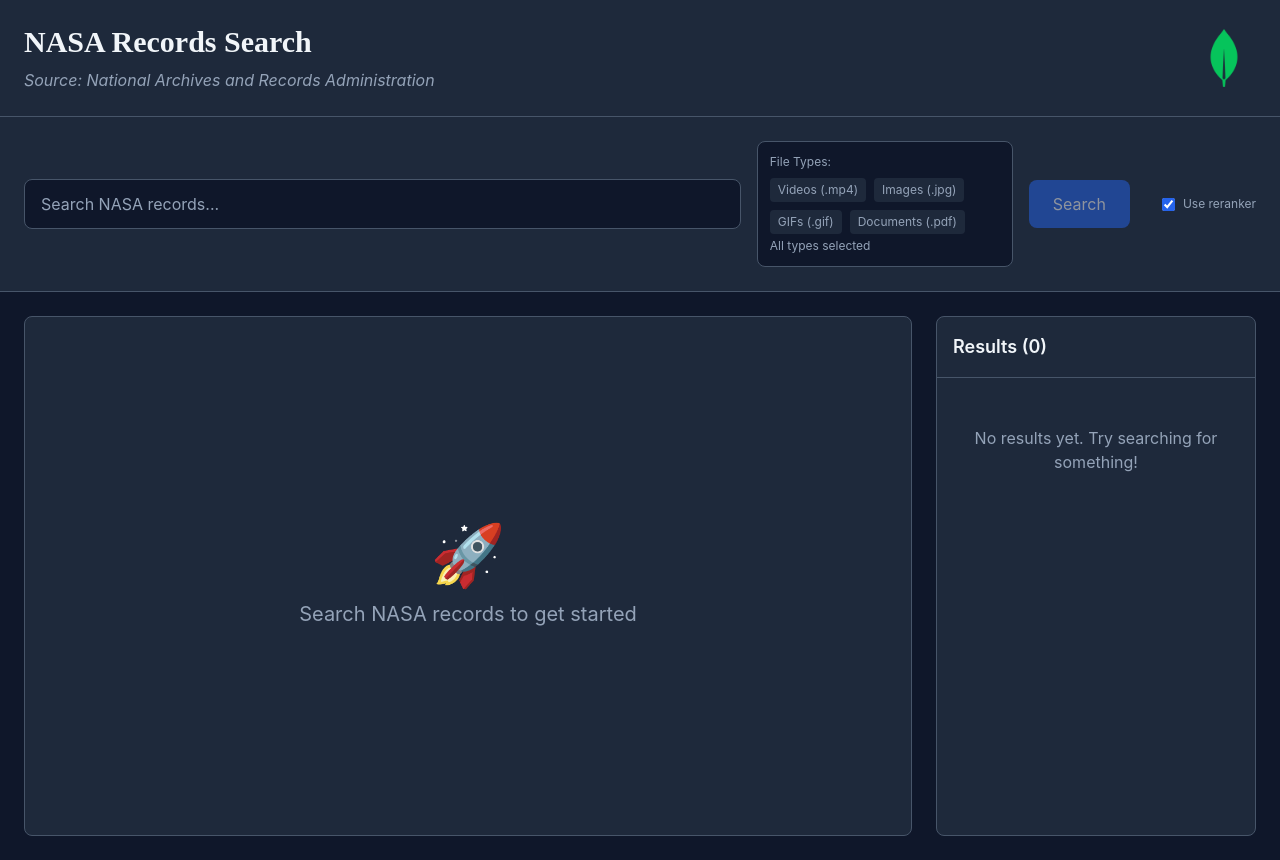
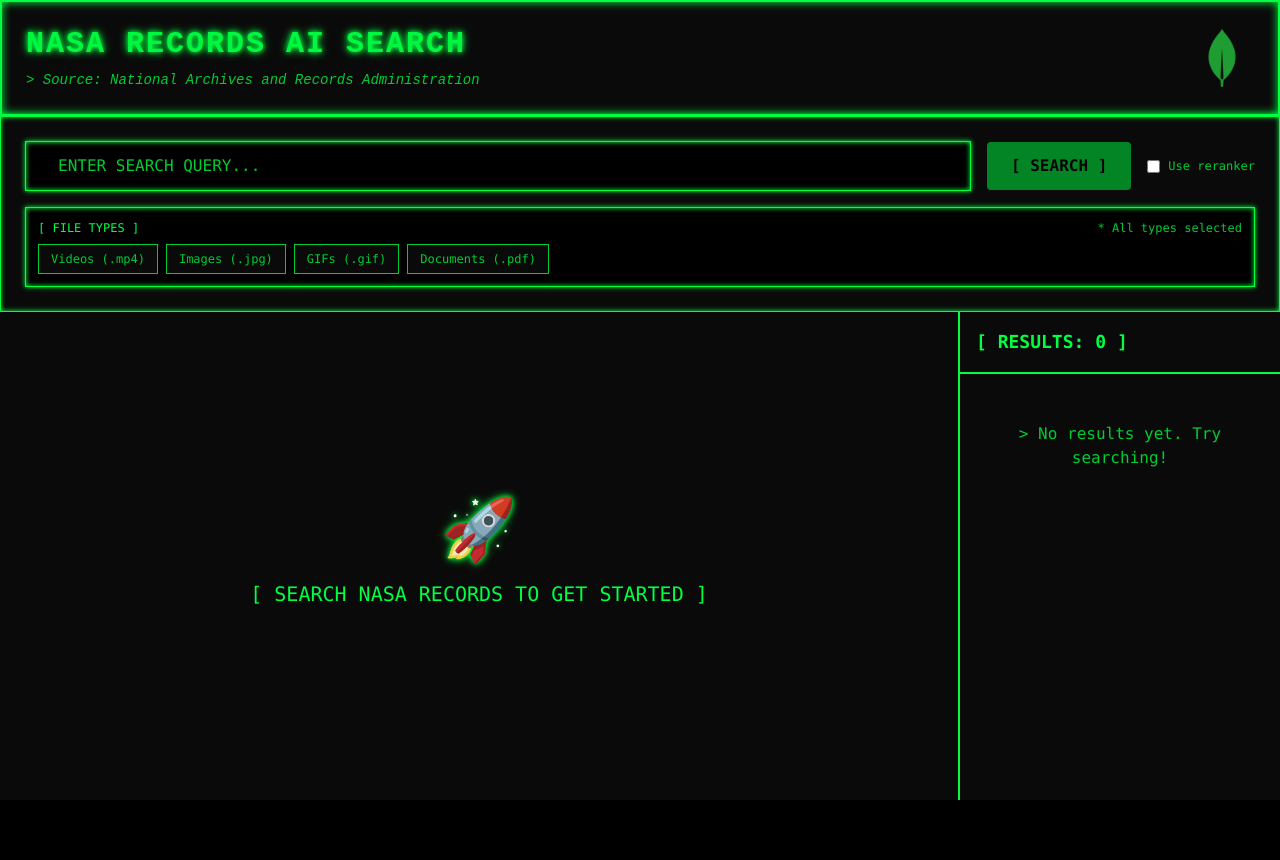
Before and after one commit to tanner-stone/nasa-multimodal-demo, a React (Vite) app: page / in a window 1280 px wide. After the commit the page ends 800 px from the top, so only its background shows below. Built offline with nearby package versions, Linux system fonts and the light colour scheme.

Commit message:
UI and functional upgrades

```diff
--- a/src/App.jsx
+++ b/src/App.jsx
@@ -18,7 +18,7 @@
   ];
 
   // Reranker toggle state
-  const [useReranker, setUseReranker] = useState(true);
+  const [useReranker, setUseReranker] = useState(false);
 
   const handleFileTypeToggle = (fileType) => {
     setSelectedFileTypes(prev =>
@@ -107,8 +107,8 @@
       return (
         <div className="flex items-center justify-center h-full text-dark-muted">
           <div className="text-center">
-            <div className="text-6xl mb-4">🚀</div>
-            <p className="text-xl">Search NASA records to get started</p>
+            <div className="text-6xl mb-4 retro-glow">🚀</div>
+            <p className="text-xl font-mono text-neon-green">[ SEARCH NASA RECORDS TO GET STARTED ]</p>
           </div>
         </div>
       );
@@ -121,14 +121,15 @@
       const startTime = getVideoStartTime(start_timestamp || 0);
       console.log(`Main video display: Loading video from ${source_s3_path} at ${startTime}s`);
       return (
-        <div className="h-full flex flex-col">
-          <h2 className="text-xl font-semibold mb-4 text-dark-text">{title}</h2>
-          <div className="flex-1 flex items-center justify-center">
+        <div className="h-full flex flex-col overflow-hidden">
+          <h2 className="text-xl font-semibold mb-4 text-dark-text flex-shrink-0">{title}</h2>
+          <div className="flex-1 flex items-center justify-center min-h-0">
             <video
               key={`${source_s3_path}-${startTime}`}
               controls
               autoPlay
               className="max-w-full max-h-full rounded-lg bg-black"
+              style={{ objectFit: 'contain' }}
               src={`${source_s3_path}#t=${startTime}`}
               onError={(e) => console.error("Video load error in main display:", e.target.error)}
             >
@@ -136,7 +137,7 @@
             </video>
           </div>
           {start_timestamp && (
-            <p className="mt-4 text-dark-muted">
+            <p className="mt-4 text-dark-muted flex-shrink-0">
               Segment starts at: {formatTimestamp(start_timestamp)} (playing from {formatTimestamp(startTime)})
             </p>
           )}
@@ -147,9 +148,9 @@
     if (file_type === 'pdf' && images.length > 0) {
       // For PDFs, embed them in an iframe or provide download link
       return (
-        <div className="h-full flex flex-col">
-          <h2 className="text-xl font-semibold mb-4 text-dark-text">{title}</h2>
-          <div className="flex-1 flex flex-col items-center justify-center relative">
+        <div className="h-full flex flex-col overflow-hidden">
+          <h2 className="text-xl font-semibold mb-4 text-dark-text flex-shrink-0">{title}</h2>
+          <div className="flex-1 flex flex-col items-center justify-center relative min-h-0">
             <iframe
               src={images[currentImageIndex]}
               className="w-full h-full rounded-lg"
@@ -191,14 +192,13 @@
 
     if (['jpg', 'gif'].includes(file_type) && images.length > 0) {
       return (
-        <div className="h-full flex flex-col">
-          <h2 className="text-xl font-semibold mb-4 text-dark-text">{title}</h2>
-          <div className="flex-1 flex items-center justify-center relative overflow-hidden">
+        <div className="h-full flex flex-col overflow-hidden">
+          <h2 className="text-xl font-semibold mb-4 text-dark-text flex-shrink-0">{title}</h2>
+          <div className="flex-1 flex items-center justify-center relative min-h-0">
             <img
               src={images[currentImageIndex]}
               alt={`${title} - Page ${currentImageIndex + 1}`}
               className="max-w-full max-h-full object-contain rounded-lg"
-              style={{ maxWidth: '100%', maxHeight: '100%' }}
             />
             {images.length > 1 && (
               <div className="absolute bottom-4 left-1/2 transform -translate-x-1/2 flex gap-2">
@@ -236,36 +236,9 @@
     );
   };
 
-  // Group video chunks by unique video (title + source_file_name)
-  const groupVideoChunks = (results) => {
-    const groups = {};
-    results.forEach((r) => {
-      if ((r.file_type === 'mp4' || r.file_type === 'video_chunk')) {
-        const groupKey = `${r.title}|||${r.source_file_name}`;
-        if (!groups[groupKey]) groups[groupKey] = [];
-        groups[groupKey].push(r);
-      }
-    });
-    return groups;
-  };
-
-  // For non-video results, just return as is
-  const getNonVideoResults = (results) =>
-    results.filter(
-      (r) => r.file_type !== 'mp4' && r.file_type !== 'video_chunk'
-    );
-
-  // For video results, group by title + source_file_name
-  const videoGroups = groupVideoChunks(results);
-  const nonVideoResults = getNonVideoResults(results);
-
-  // UI state for open dropdowns
-  const [openDropdown, setOpenDropdown] = useState(null);
-
-  const renderResultItem = (result, index, groupKey = null, isTopChunk = false) => {
-    const { file_type, source_s3_path, title, start_timestamp, source_file_name, chunk_text_content } = result;
+  const renderResultItem = (result, index) => {
+    const { file_type, source_s3_path, title, start_timestamp, source_file_name } = result;
     const images = getImageSources(result);
-    // Unique key: title + source_file_name + start_timestamp
     const uniqueKey = `${title}|||${source_file_name}|||${start_timestamp || 'no-ts'}-${index}`;
     const isSelected =
       selectedResult &&
@@ -273,55 +246,25 @@
       selectedResult.source_file_name === source_file_name &&
       selectedResult.start_timestamp === result.start_timestamp;
 
-    // If rendering a video chunk in the dropdown
-    if (groupKey && !isTopChunk) {
-      // No thumbnail, just timestamp and chunk_text_content
-      return (
-        <div
-          key={uniqueKey}
-          onMouseDown={(e) => {
-            e.stopPropagation();
-            // Force re-render by creating a new object reference
-            setSelectedResult({ ...result });
-            setCurrentImageIndex(0);
-          }}
-          className={`pl-8 pr-2 py-2 cursor-pointer rounded transition-colors text-xs leading-tight ${
-            isSelected
-              ? 'bg-blue-900/40 text-blue-200'
-              : 'hover:bg-dark-card/80 text-dark-muted'
-          }`}
-          style={{ borderLeft: '2px solid #334155' }}
-        >
-          <span className="font-mono text-[11px] text-blue-300 mr-2">
-            {formatTimestamp(start_timestamp)}
-          </span>
-          <span className="truncate">{chunk_text_content || <em>No text</em>}</span>
-        </div>
-      );
-    }
+    // Calculate progress percentage for video chunks (0-100%)
+    const progressPercentage = start_timestamp ? Math.min((start_timestamp / 600) * 100, 100) : 0;
 
-    // Otherwise, render the main result item (video group or non-video)
     return (
       <div
         key={uniqueKey}
         onClick={() => {
-          // For video group, play top chunk; for non-video, play as usual
-          if (groupKey) {
-            setSelectedResult({ ...videoGroups[groupKey][0] });
-          } else {
           setSelectedResult({ ...result });
-          }
           setCurrentImageIndex(0);
         }}
-        className={`p-4 rounded-lg cursor-pointer transition-colors border ${
+        className={`p-3 cursor-pointer transition-all border font-mono ${
           isSelected
-            ? 'bg-dark-card border-blue-500'
-            : 'bg-dark-surface border-dark-border hover:bg-dark-card'
+            ? 'bg-dark-card neon-border shadow-neon'
+            : 'bg-dark-surface border-neon-green-dark hover:border-neon-green hover:shadow-neon'
         }`}
       >
         <div className="flex gap-3">
-          <div className="flex-shrink-0 w-16 h-16 bg-dark-bg rounded-lg flex items-center justify-center overflow-hidden relative">
-            {(file_type === 'mp4' || file_type === 'video_chunk') && source_s3_path && (!groupKey || isTopChunk) ? (
+          <div className="flex-shrink-0 w-16 h-16 bg-dark-bg border border-neon-green-dark flex items-center justify-center overflow-hidden relative">
+            {(file_type === 'mp4' || file_type === 'video_chunk') && source_s3_path ? (
               <>
                 <video
                   className="w-full h-full object-cover"
@@ -331,14 +274,14 @@
                   onError={(e) => {
                     console.error("Video thumbnail load error:", e.target.error, source_s3_path);
                     e.target.style.display = 'none';
-                    e.target.nextSibling.style.display = 'flex'; // Show fallback emoji
+                    e.target.parentElement.innerHTML = '<div class="text-2xl flex items-center justify-center h-full">🎥</div>';
                   }}
                 ></video>
-                <div className="absolute inset-0 flex items-center justify-center pointer-events-none">
-                  <div className="text-2xl bg-black/50 rounded-full p-1">🎥</div>
-                </div>
+                {start_timestamp && (
+                  <div className="video-progress-bar" style={{ width: `${progressPercentage}%` }}></div>
+                )}
               </>
-            ) : images.length > 0 && file_type !== 'pdf' && (!groupKey || isTopChunk) ? (
+            ) : images.length > 0 && file_type !== 'pdf' ? (
               <img
                 src={images[0]}
                 alt={title}
@@ -346,7 +289,7 @@
                 onError={(e) => {
                   console.error("Image thumbnail load error:", e.target.error, images[0]);
                   e.target.style.display = 'none';
-                  e.target.parentElement.innerHTML = '<div class="text-2xl">📄</div>'; // Fallback to emoji
+                  e.target.parentElement.innerHTML = '<div class="text-2xl">📄</div>';
                 }}
               />
             ) : (
@@ -356,97 +299,99 @@
             )}
           </div>
           <div className="flex-1 min-w-0">
-            <h3 className="font-medium text-dark-text text-sm line-clamp-2 mb-1">
+            <h3 className="font-medium text-neon-green text-xs line-clamp-2 mb-1">
               {title}
               {source_file_name && (
-                <span className="ml-1 text-xs text-dark-muted font-mono">{source_file_name}</span>
+                <span className="ml-1 text-[10px] text-dark-muted">{source_file_name}</span>
               )}
             </h3>
-            <div className="flex items-center gap-2 text-xs text-dark-muted">
-              <span className="px-2 py-1 bg-dark-bg rounded text-xs">
-                {file_type?.toUpperCase()}
+            <div className="flex items-center gap-2 text-[10px] text-neon-green-dark">
+              <span className="px-2 py-0.5 bg-dark-bg border border-neon-green-dark">
+                [{file_type?.toUpperCase()}]
               </span>
               {start_timestamp && (
-                <span>{formatTimestamp(start_timestamp)}</span>
+                <span>[{formatTimestamp(start_timestamp)}]</span>
               )}
             </div>
           </div>
-          {/* Dropdown toggle for video groups */}
-          {groupKey && videoGroups[groupKey].length > 1 && (
-            <button
-              className="ml-2 px-2 py-1 text-xs bg-dark-bg rounded hover:bg-blue-800/60 text-blue-300"
-              onClick={(e) => {
-                e.stopPropagation();
-                setOpenDropdown(openDropdown === groupKey ? null : groupKey);
-              }}
-              aria-label="Show video chunks"
-            >
-              {openDropdown === groupKey ? '▲' : '▼'}
-            </button>
-          )}
         </div>
-        {/* Dropdown for video chunks */}
-        {groupKey && openDropdown === groupKey && (
-          <div className="mt-2">
-            {videoGroups[groupKey]
-              .sort((a, b) => (a.start_timestamp || 0) - (b.start_timestamp || 0))
-              .map((chunk, idx) =>
-                // Only render the dropdown chunk, not recursively render the group
-                renderResultItem(chunk, idx, null, false)
-              )}
-          </div>
-        )}
       </div>
     );
   };
 
   return (
-    <div className="min-h-screen bg-dark-bg text-dark-text">
+    <div className="h-screen bg-dark-bg text-dark-text flex flex-col overflow-hidden">
       {/* Header */}
-      <header className="bg-dark-surface border-b border-dark-border p-6">
+      <header className="bg-dark-surface neon-border-lg p-6 flex-shrink-0">
         <div className="max-w-7xl mx-auto flex items-center justify-between">
           <div>
-            <h1 className="text-3xl font-bold text-dark-text mb-2" style={{ fontFamily: 'Noto Serif JP, serif' }}>
-              NASA Records Search
+            <h1 className="text-3xl font-bold text-neon-green retro-glow mb-2" style={{ fontFamily: 'Courier New, monospace', letterSpacing: '2px' }}>
+              NASA RECORDS AI SEARCH
             </h1>
-            <p className="text-dark-muted italic">
-              Source: National Archives and Records Administration
+            <p className="text-dark-muted italic text-sm">
+              &gt; Source: National Archives and Records Administration
             </p>
           </div>
           <div className="flex-shrink-0">
             <img
               src="/mdb-leaf.png"
               alt="MongoDB Logo"
-              className="h-16 w-auto opacity-80 hover:opacity-100 transition-opacity"
+              className="h-16 w-auto opacity-60 hover:opacity-100 transition-opacity"
+              style={{ filter: 'brightness(0) saturate(100%) invert(88%) sepia(85%) saturate(2427%) hue-rotate(54deg) brightness(104%) contrast(119%)' }}
             />
           </div>
         </div>
       </header>
 
       {/* Search Bar */}
-      <div className="bg-dark-surface border-b border-dark-border p-6">
+      <div className="bg-dark-surface neon-border p-6 flex-shrink-0">
         <div className="max-w-7xl mx-auto">
-          <form onSubmit={handleSearch} className="flex gap-4 items-center">
+          <form onSubmit={handleSearch} className="space-y-4">
+            <div className="flex gap-4 items-center">
               <div className="flex-1">
                 <input
                   type="text"
                   value={query}
                   onChange={(e) => setQuery(e.target.value)}
-                placeholder="Search NASA records..."
-                className="w-full px-4 py-3 bg-dark-bg border border-dark-border rounded-lg text-dark-text placeholder-dark-muted focus:outline-none focus:ring-2 focus:ring-blue-500 focus:border-transparent"
+                  placeholder="ENTER SEARCH QUERY..."
+                  className="w-full px-4 py-3 bg-dark-bg neon-border text-neon-green placeholder-dark-muted focus:outline-none focus:shadow-neon transition-all font-mono blinking-cursor"
                 />
               </div>
-            <div className="w-64">
-              <div className="bg-dark-bg border border-dark-border rounded-lg p-3">
-                <div className="text-xs text-dark-muted mb-2">File Types:</div>
+              <button
+                type="submit"
+                disabled={loading || !query.trim()}
+                className="px-6 py-3 bg-neon-green text-black font-bold rounded neon-button disabled:opacity-50 disabled:cursor-not-allowed transition-all font-mono"
+              >
+                {loading ? '[ SEARCHING... ]' : '[ SEARCH ]'}
+              </button>
+              {/* Reranker toggle */}
+              <label className="flex items-center gap-2 text-xs text-neon-green-dark select-none cursor-pointer font-mono whitespace-nowrap">
+                <input
+                  type="checkbox"
+                  checked={useReranker}
+                  onChange={() => setUseReranker((v) => !v)}
+                  className="accent-neon-green"
+                />
+                Use reranker
+              </label>
+            </div>
+
+            {/* File Types Filter - Now Below */}
+            <div className="bg-dark-bg neon-border p-3">
+              <div className="flex items-center justify-between mb-2">
+                <div className="text-xs text-neon-green font-mono">[ FILE TYPES ]</div>
+                {selectedFileTypes.length === 0 && (
+                  <div className="text-xs text-dark-muted font-mono">* All types selected</div>
+                )}
+              </div>
               <div className="flex flex-wrap gap-2">
                 {fileTypes.map(type => (
                   <label
                     key={type.value}
-                      className={`flex items-center gap-1 px-2 py-1 rounded text-xs cursor-pointer transition-colors ${
+                    className={`flex items-center gap-1 px-3 py-1.5 text-xs cursor-pointer transition-all font-mono ${
                       selectedFileTypes.includes(type.value)
-                          ? 'bg-blue-600 text-white'
-                          : 'bg-dark-surface text-dark-muted hover:bg-dark-card'
+                        ? 'bg-neon-green text-black neon-button'
+                        : 'bg-dark-surface text-neon-green-dark border border-neon-green-dark hover:border-neon-green hover:text-neon-green'
                     }`}
                   >
                     <input
@@ -459,64 +404,39 @@
                   </label>
                 ))}
               </div>
-                {selectedFileTypes.length === 0 && (
-                  <div className="text-xs text-dark-muted mt-1">All types selected</div>
-                )}
             </div>
-            </div>
-            <button
-              type="submit"
-              disabled={loading || !query.trim()}
-              className="px-6 py-3 bg-blue-600 text-white rounded-lg hover:bg-blue-700 disabled:opacity-50 disabled:cursor-not-allowed transition-colors"
-            >
-              {loading ? 'Searching...' : 'Search'}
-            </button>
-            {/* Reranker toggle */}
-            <label className="ml-4 flex items-center gap-2 text-xs text-dark-muted select-none cursor-pointer">
-              <input
-                type="checkbox"
-                checked={useReranker}
-                onChange={() => setUseReranker((v) => !v)}
-                className="accent-blue-600"
-              />
-              Use reranker
-            </label>
           </form>
           {error && (
-            <div className="mt-4 p-4 bg-red-900/20 border border-red-500/30 rounded-lg text-red-400">
-              {error}
+            <div className="mt-4 p-4 bg-red-900/20 neon-border text-neon-green font-mono">
+              [ ERROR ] {error}
             </div>
           )}
         </div>
       </div>
 
       {/* Main Content Area */}
-      <div className="max-w-7xl mx-auto p-6">
-        <div className="flex gap-6 h-[calc(100vh-280px)]">
+      <div className="flex-1 flex overflow-hidden">
+        <div className="flex flex-1">
           {/* Main Display */}
-          <div className="flex-1 bg-dark-surface rounded-lg p-6 border border-dark-border">
+          <div className="flex-1 bg-dark-surface border-r-2 border-neon-green p-6">
             {renderMainContent()}
           </div>
 
           {/* Results Sidebar */}
-          <div className="w-80 bg-dark-surface rounded-lg border border-dark-border">
-            <div className="p-4 border-b border-dark-border">
-              <h2 className="text-lg font-semibold text-dark-text">
-                Results ({results.length})
+          <div className="w-80 bg-dark-surface flex-shrink-0">
+            <div className="p-4 border-b-2 border-neon-green">
+              <h2 className="text-lg font-semibold text-neon-green font-mono">
+                [ RESULTS: {results.length} ]
               </h2>
             </div>
             <div className="p-4 space-y-3 overflow-y-auto h-[calc(100%-80px)]">
               {results.length === 0 && !loading && (
-                <p className="text-dark-muted text-center py-8">
-                  No results yet. Try searching for something!
+                <p className="text-dark-muted text-center py-8 font-mono">
+                  &gt; No results yet. Try searching!
                 </p>
               )}
-              {/* Render grouped video results */}
-              {Object.keys(videoGroups).map((groupKey, idx) =>
-                renderResultItem(videoGroups[groupKey][0], idx, groupKey, true)
-              )}
-              {/* Render non-video results */}
-              {nonVideoResults.map((result, index) =>
+              {/* Render all results individually */}
+              {results.map((result, index) =>
                 renderResultItem(result, index)
               )}
             </div>
--- a/src/index.css
+++ b/src/index.css
@@ -4,11 +4,10 @@
 
 body {
   margin: 0;
-  font-family: -apple-system, BlinkMacSystemFont, 'Segoe UI', 'Roboto', 'Oxygen',
-    'Ubuntu', 'Cantarell', 'Fira Sans', 'Droid Sans', 'Helvetica Neue',
-    sans-serif;
+  font-family: 'Courier New', 'Courier', monospace;
   -webkit-font-smoothing: antialiased;
   -moz-osx-font-smoothing: grayscale;
+  background: #000000;
 }
 
 code {
@@ -16,20 +15,86 @@
     monospace;
 }
 
-/* Custom scrollbar for dark theme */
+/* Custom scrollbar for retro neon theme */
 ::-webkit-scrollbar {
-  width: 8px;
+  width: 10px;
 }
 
 ::-webkit-scrollbar-track {
-  background: #1e293b;
+  background: #000000;
+  border: 1px solid #00ff41;
 }
 
 ::-webkit-scrollbar-thumb {
-  background: #475569;
-  border-radius: 4px;
+  background: #00ff41;
+  border-radius: 0px;
+  box-shadow: 0 0 5px #00ff41;
 }
 
 ::-webkit-scrollbar-thumb:hover {
-  background: #64748b;
+  background: #00cc33;
+  box-shadow: 0 0 10px #00ff41;
 }
+
+/* Retro CRT scanline effect */
+@keyframes flicker {
+  0% { opacity: 0.97; }
+  50% { opacity: 1; }
+  100% { opacity: 0.97; }
+}
+
+.retro-glow {
+  text-shadow: 0 0 5px #00ff41, 0 0 10px #00ff41;
+  animation: flicker 3s infinite;
+}
+
+/* Neon border glow effect */
+.neon-border {
+  border: 1px solid #00ff41;
+  box-shadow: 0 0 5px #00ff41, inset 0 0 5px #00ff41;
+}
+
+.neon-border-lg {
+  border: 2px solid #00ff41;
+  box-shadow: 0 0 10px #00ff41, 0 0 20px #00ff41, inset 0 0 10px #00ff41;
+}
+
+/* Button hover effects */
+.neon-button {
+  transition: all 0.3s ease;
+}
+
+.neon-button:hover {
+  box-shadow: 0 0 15px #00ff41, 0 0 30px #00ff41;
+  transform: translateY(-2px);
+}
+
+/* Blinking cursor animation */
+@keyframes blink {
+  0%, 49% { opacity: 1; }
+  50%, 100% { opacity: 0; }
+}
+
+.blinking-cursor {
+  position: relative;
+  padding-left: 2rem;
+}
+
+.blinking-cursor::before {
+  content: '>';
+  position: absolute;
+  left: 1rem;
+  animation: blink 1s infinite;
+  color: #00ff41;
+}
+
+/* Video progress bar */
+.video-progress-bar {
+  position: absolute;
+  bottom: 0;
+  left: 0;
+  height: 3px;
+  background: #00ff41;
+  box-shadow: 0 0 5px #00ff41;
+  transition: width 0.3s ease;
+}
--- a/tailwind.config.js
+++ b/tailwind.config.js
@@ -8,13 +8,22 @@
     extend: {
       colors: {
         dark: {
-          bg: '#0f172a',
-          surface: '#1e293b',
-          card: '#334155',
-          border: '#475569',
-          text: '#f1f5f9',
-          muted: '#94a3b8'
+          bg: '#000000',
+          surface: '#0a0a0a',
+          card: '#111111',
+          border: '#00ff41',
+          text: '#00ff41',
+          muted: '#00cc33'
+        },
+        neon: {
+          green: '#00ff41',
+          'green-dark': '#00cc33',
+          'green-glow': '#00ff41'
         }
+      },
+      boxShadow: {
+        'neon': '0 0 5px #00ff41, 0 0 10px #00ff41',
+        'neon-lg': '0 0 10px #00ff41, 0 0 20px #00ff41, 0 0 30px #00ff41',
       }
     },
   },
```
Lines whose indentation alone changed are shown as unchanged.
